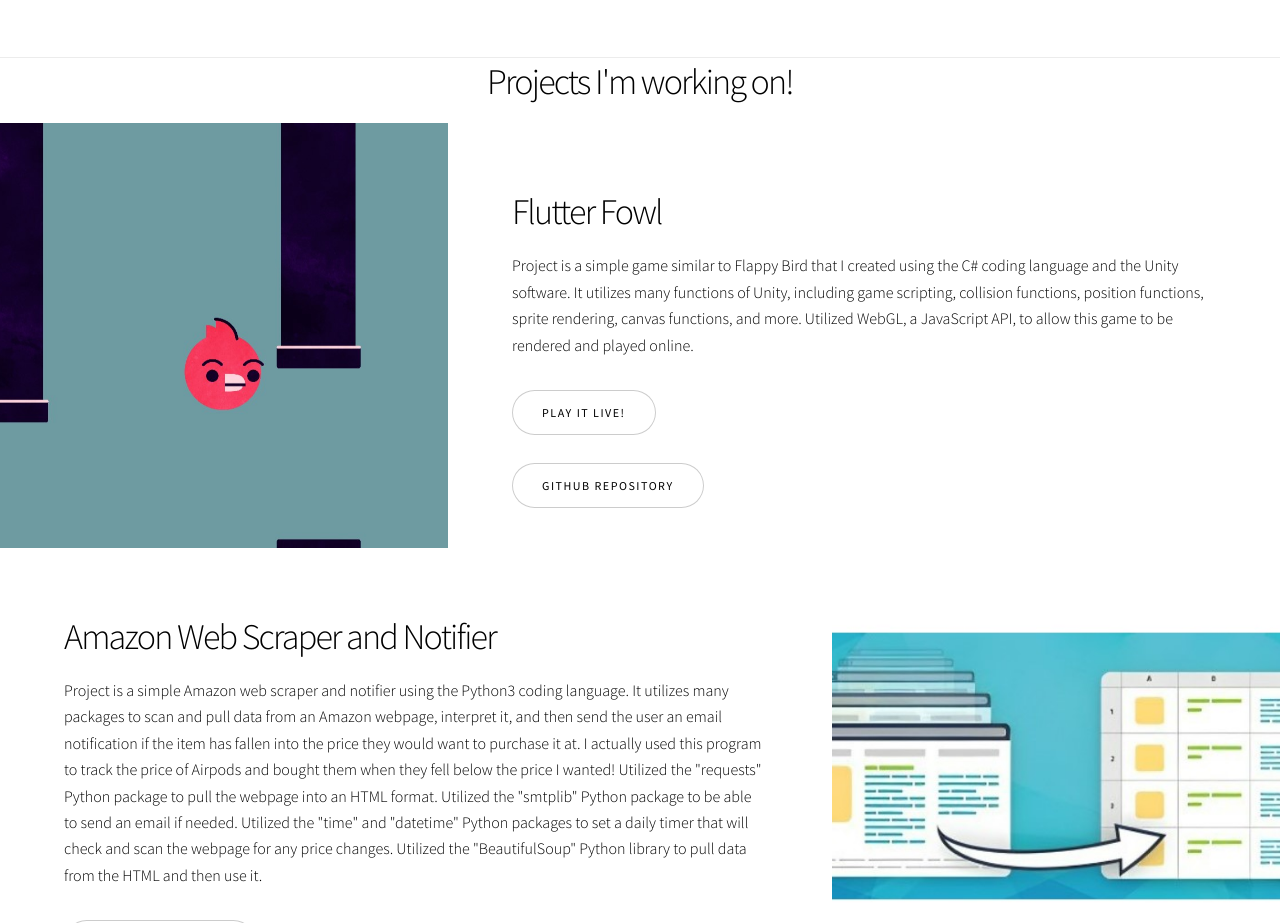
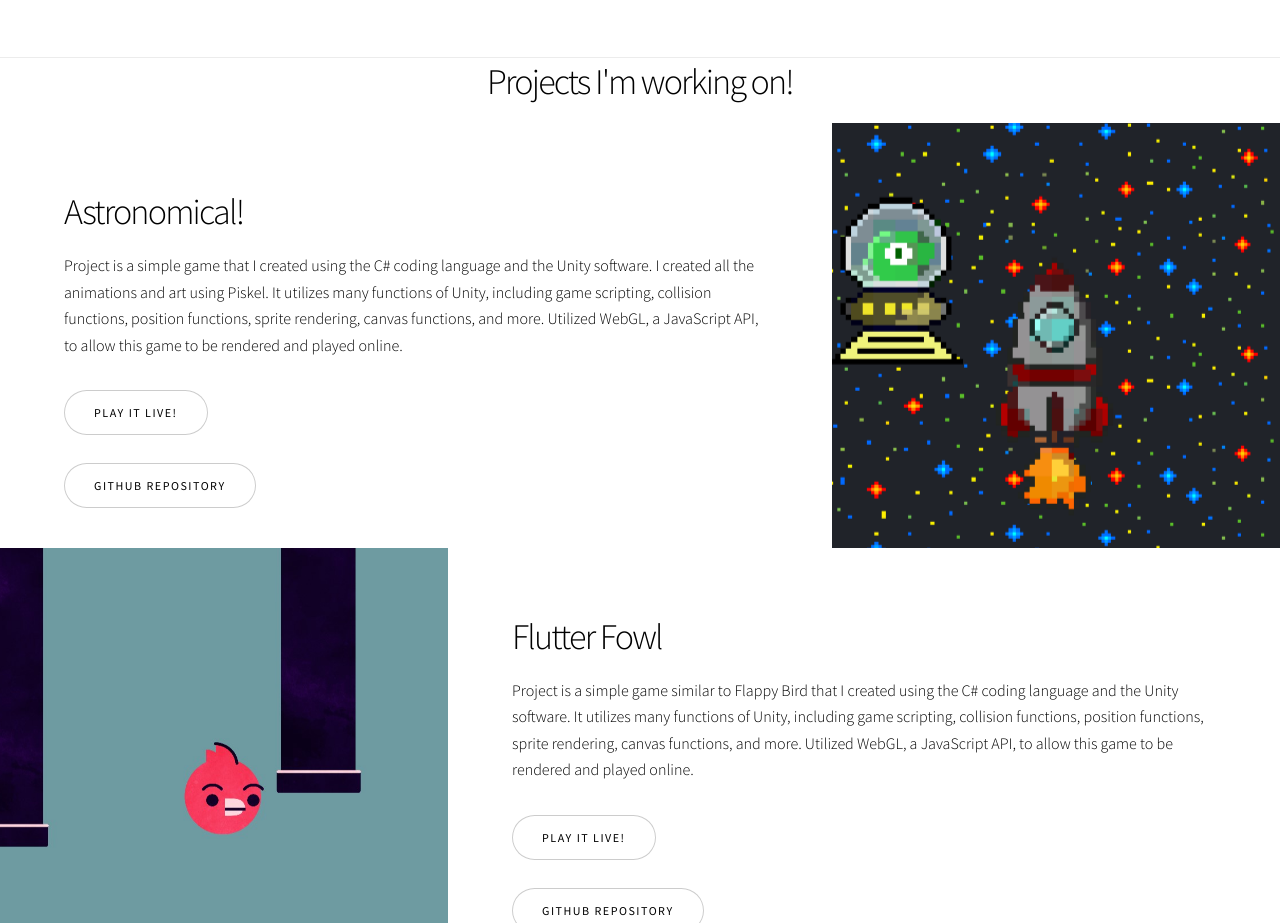
Before and after one commit to Thioid/thioid.github.io, a plain HTML site: page index.html in a window 1280 px wide. Shown: the part 1460-2383 px from the top of the page. Drawn offline with Linux system fonts and the light colour scheme.

Commit message:
Add files via upload

```diff
--- a/index.html
+++ b/index.html
@@ -59,6 +59,25 @@
 						<div class="inner">
 							<h2>Projects I'm working on!</h2>
 						</div>
+
+				<!-- Astronomical -->
+				<section class="spotlight style1 orient-left content-align-left image-position-center" id="first">
+					<div class="content">
+						<h2>Astronomical!</h2>
+						<p>Project is a simple game that I created using the C# coding language and the Unity software.
+							I created all the animations and art using Piskel. It utilizes many functions of Unity, including
+							game scripting, collision functions, position functions, sprite rendering, canvas functions, and more.
+							Utilized WebGL, a JavaScript API, to allow this game to be rendered and played online.</p>
+						<ul class="actions stacked">
+							<li><a href="https://thioid.itch.io/astronomica/" class="button">Play it Live!</a></li>
+							<li><a href="https://github.com/Thioid/astronomical-" class="button">Github Repository</a></li>
+						</ul>
+					</div>
+					<div class="image">
+						<img src="images/astronomical.png" height = "10%" width = "10%" alt="" />
+					</div>
+				</section>
+
 
 				<!-- Flutter Fowl -->
 					<section class="spotlight style1 orient-right content-align-left image-position-center" id="first">
```
Also changed, not shown: images/astronomical.png (added).
